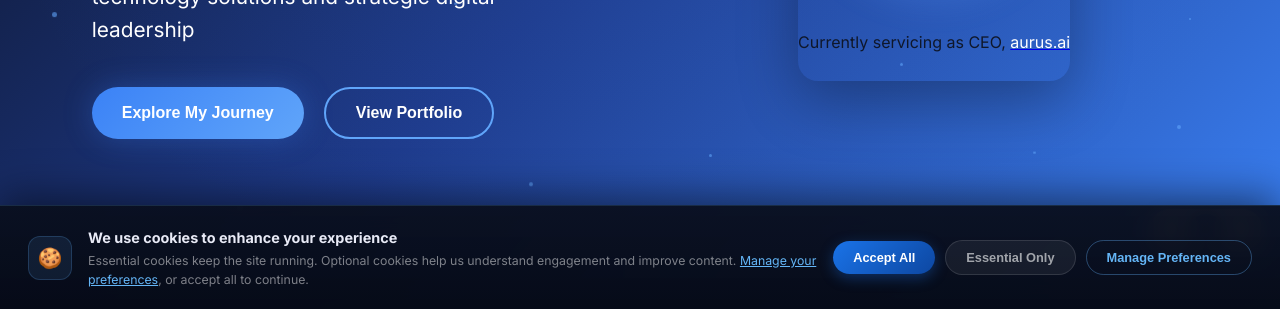
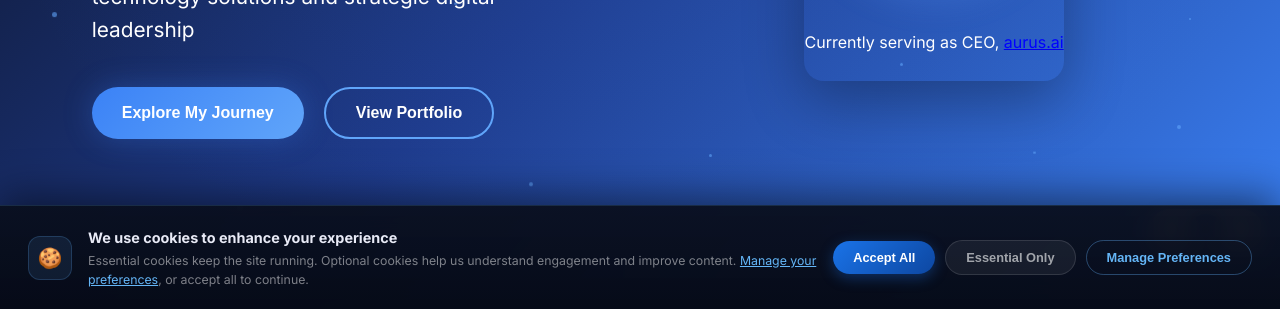
Before and after one commit to uday8088/udayinfo, a plain HTML site: page index.html in a window 1280 px wide. Shown: the part 491-800 px from the top of the page. Drawn offline with nearby package versions, Linux system fonts and the light colour scheme.

Commit message:
Add files via upload

```diff
--- a/index.html
+++ b/index.html
@@ -518,7 +518,7 @@
                         <img src="assets/images/uday-ayyagari-executive.jpg" alt="Uday Ayyagari - Technology Executive">
                     </div>
                     <div class="image-glow"></div>
-		    <div><center><br>Currently servicing as CEO, <a href="https://aurus.ai"><font color="white">aurus.ai</font></a></center><br></div>
+		    <div><center><br><font color="white">Currently serving as CEO, </font><a href="https://aurus.ai"><font color="blue">aurus.ai</font></a></center><br></div>
                 </div>
             </div>
         </div>
```
